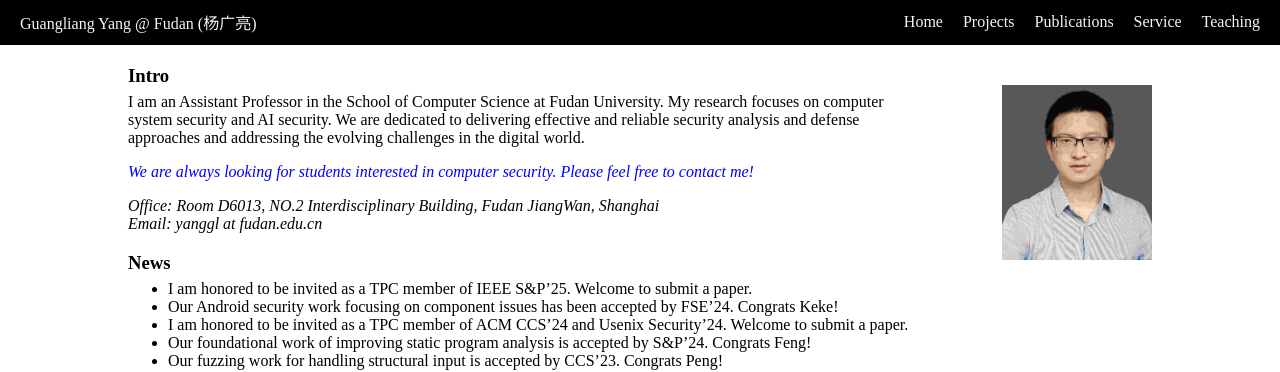
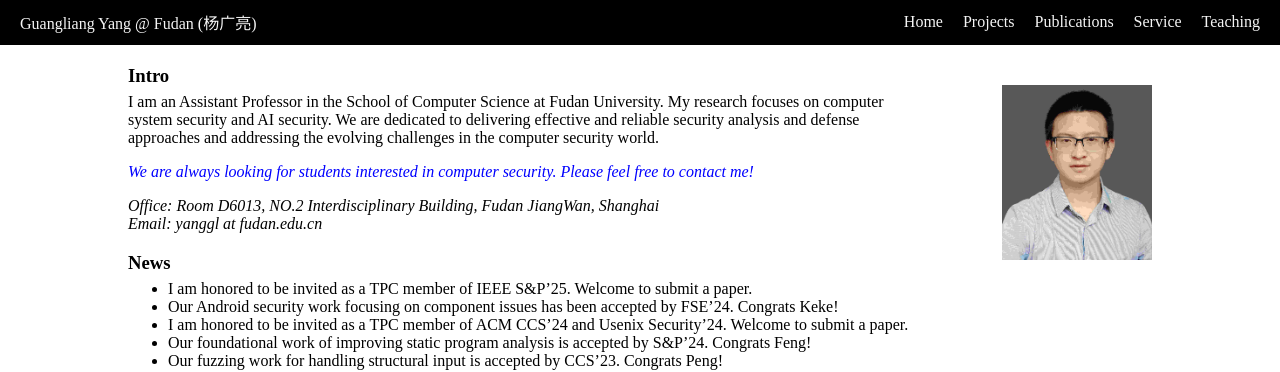
Before and after one commit to yang-guangliang/yang-guangliang.github.io, a Jekyll site: the page built from index.md, in a window 1280 px wide. Shown: the top 372 px of the page. Built offline with Jekyll 4.4.1, drawn with Linux system fonts in a browser that asks for light colours.

Commit message:
Update index.md

```diff
--- a/index.md
+++ b/index.md
@@ -8,7 +8,7 @@ title: home
 
 ### Intro
 
-I am an Assistant Professor in the School of Computer Science at Fudan University. My research focuses on computer system security and AI security. We are dedicated to delivering effective and reliable security analysis and defense approaches and addressing the evolving challenges in the digital world.
+I am an Assistant Professor in the School of Computer Science at Fudan University. My research focuses on computer system security and AI security. We are dedicated to delivering effective and reliable security analysis and defense approaches and addressing the evolving challenges in the computer security world.
 
 <span style="color:blue">*We are always looking for students interested in computer security. Please feel free to contact me!*</span>
 
```
